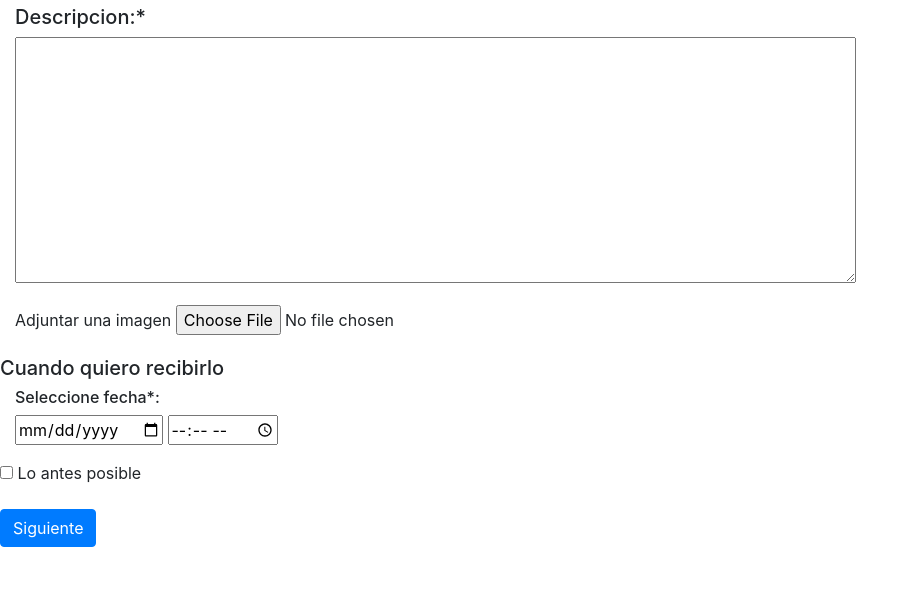
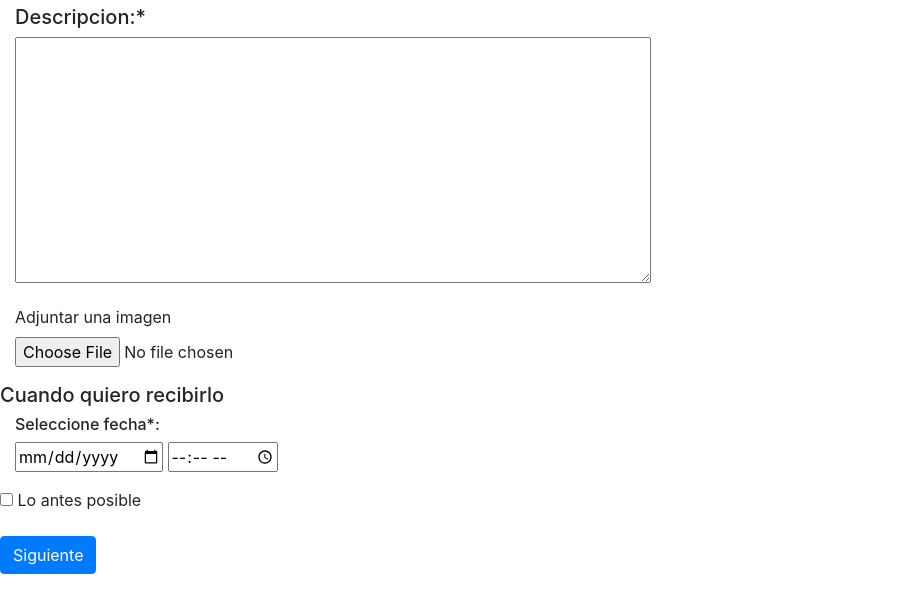
Before and after one commit to gerasalinas7/PedirLoQueQuieraJS, a website: page index.html in a window 1280 px wide. Shown: the part 107-720 px from the top of the page, without its empty margins (0-919 px from the left). Drawn offline with nearby package versions, Linux system fonts and the light colour scheme.

Commit message:
cambios en el index

```diff
--- a/index.html
+++ b/index.html
@@ -43,18 +43,18 @@
                 <h1>PEDIR LO QUE SEA</h1>
             </div>
             <form action="/index1.html">
-                <div class="form-group col-sm-12">
+                <div class="form-group col-sm-8">
                     <h5> Descripcion:* </h5>
-                    <textarea name="" id="textAreaPedido" cols="80" rows="10" required></textarea>
+                    <textarea name="" id="textAreaPedido" cols="60" rows="10" required></textarea>
                 </div>
-                <div class="form-group col-sm-12">
+                <div class="form-group col-sm-8">
                     <label for="ejemplo_archivo_1">Adjuntar una imagen</label>
                     <input type="file" id="ejemplo_archivo_1">
                 </div>
 
                 <div class="form-group">
                     <h5>Cuando quiero recibirlo</h5>
-                    <div class="form-group col-sm-12" id="fechaHora" style="display: block;">
+                    <div class="form-group col-sm-8" id="fechaHora" style="display: block;">
                         <h6>Seleccione fecha*: </h6>
                         <input type="date" id="date" min="" required>
                         <input type="time" id="time" min="" required>
```
